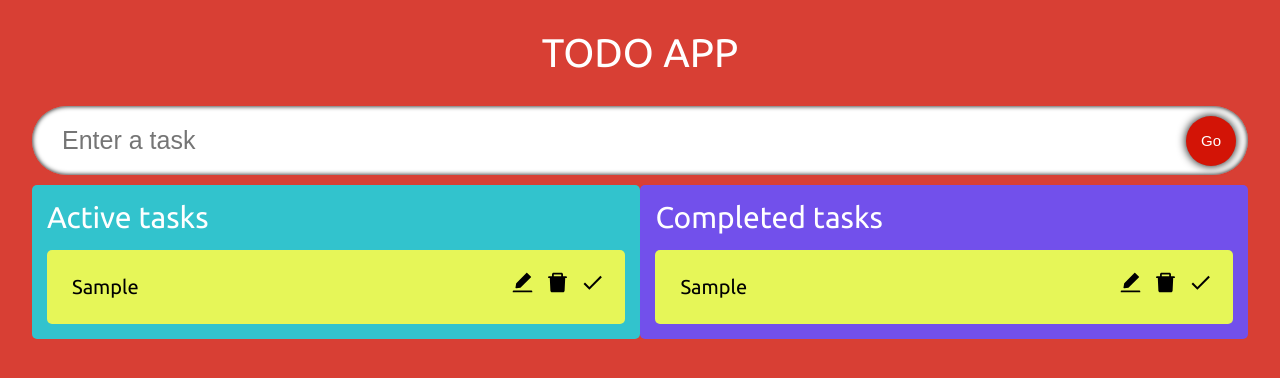
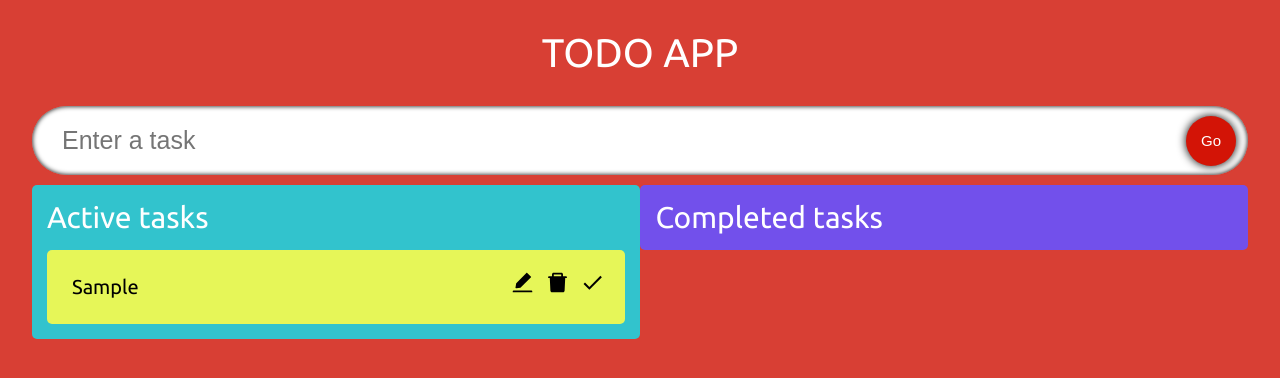
Before and after one commit to orpic/typescript-react, a React (Vite) app: page / in a window 1280 px wide. Both pictures are taken after typing "Sample" into the empty fields and a click on the button "Go". Shown: the top 378 px of the page. Built offline with nearby package versions, Linux system fonts and the light colour scheme.

Commit message:
draggable components ready

```diff
--- a/package.json
+++ b/package.json
@@ -10,7 +10,9 @@
     "preview": "vite preview"
   },
   "dependencies": {
+    "@types/react-beautiful-dnd": "^13.1.4",
     "react": "^18.2.0",
+    "react-beautiful-dnd": "^13.1.1",
     "react-dom": "^18.2.0",
     "react-icons": "^4.10.1"
   },
--- a/src/App.tsx
+++ b/src/App.tsx
@@ -3,10 +3,12 @@
 import { Todo } from "./model";
 import InputField from "./components/InputField";
 import TodoList from "./components/TodoList";
+import { DragDropContext } from "react-beautiful-dnd";
 
 const App: React.FC = () => {
   const [todo, setTodo] = useState<string>("");
   const [todos, setTodos] = useState<Todo[]>([]);
+  const [completedTodos, setCompletedTodos] = useState<Todo[]>([]);
 
   const handleAdd = (e: React.FormEvent) => {
     e.preventDefault();
@@ -17,11 +19,22 @@
   console.log(todo, todos);
 
   return (
-    <div className="App">
-      <span className="heading">Todo App</span>
-      <InputField todo={todo} setTodo={setTodo} handleAdd={handleAdd} />
-      <TodoList todos={todos} setTodos={setTodos} />
-    </div>
+    <DragDropContext
+      onDragEnd={() => {
+        //
+      }}
+    >
+      <div className="App">
+        <span className="heading">Todo App</span>
+        <InputField todo={todo} setTodo={setTodo} handleAdd={handleAdd} />
+        <TodoList
+          todos={todos}
+          setTodos={setTodos}
+          completedTodos={completedTodos}
+          setCompletedTodos={setCompletedTodos}
+        />
+      </div>
+    </DragDropContext>
   );
 };
 
--- a/src/components/SingleTodo.tsx
+++ b/src/components/SingleTodo.tsx
@@ -3,14 +3,16 @@
 import { AiFillDelete, AiFillEdit } from "react-icons/ai";
 import { MdDone } from "react-icons/md";
 import "./styles.css";
+import { Draggable } from "react-beautiful-dnd";
 
 interface Props {
+  index: number;
   todo: Todo;
   todos: Todo[];
   setTodos: React.Dispatch<React.SetStateAction<Todo[]>>;
 }
 
-const SingleTodo: React.FC<Props> = ({ todo, todos, setTodos }) => {
+const SingleTodo: React.FC<Props> = ({ index, todo, todos, setTodos }) => {
   const [edit, setEdit] = useState<boolean>(false);
 
   const [editTodo, setEditTodo] = useState<string>(todo.todo);
@@ -41,7 +43,15 @@
 
   const inputRef = useRef<HTMLInputElement>(null);
   return (
-    <form className="todos__single" onSubmit={(e) => handleEdit(e, todo.id)}>
+    <Draggable draggableId={todo.id.toString()} index={index}>
+      {(provided) => (
+        <form
+          ref={provided.innerRef}
+          {...provided.draggableProps}
+          {...provided.dragHandleProps}
+          className="todos__single"
+          onSubmit={(e) => handleEdit(e, todo.id)}
+        >
           {edit ? (
             <input
               ref={inputRef}
@@ -75,6 +85,8 @@
             </span>
           </div>
         </form>
+      )}
+    </Draggable>
   );
 };
 
--- a/src/components/TodoList.tsx
+++ b/src/components/TodoList.tsx
@@ -1,3 +1,4 @@
+import { Droppable } from "react-beautiful-dnd";
 import { Todo } from "../model";
 import SingleTodo from "./SingleTodo";
 import "./styles.css";
@@ -5,33 +6,60 @@
 interface Props {
   todos: Todo[];
   setTodos: React.Dispatch<React.SetStateAction<Todo[]>>;
+  completedTodos: Todo[];
+  setCompletedTodos: React.Dispatch<React.SetStateAction<Todo[]>>;
 }
 
-const TodoList: React.FC<Props> = ({ todos, setTodos }) => {
+const TodoList: React.FC<Props> = ({
+  todos,
+  setTodos,
+  completedTodos,
+  setCompletedTodos,
+}) => {
   return (
     <div className="constainer">
-      <div className="todos">
+      <Droppable droppableId="TodosList">
+        {(provided) => (
+          <div
+            className="todos"
+            ref={provided.innerRef}
+            {...provided.droppableProps}
+          >
             <span className="todos__heading">Active tasks</span>
-        {todos.map((todo) => (
+            {todos.map((todo, index) => (
               <SingleTodo
+                index={index}
                 key={todo.id}
                 todo={todo}
                 todos={todos}
                 setTodos={setTodos}
               />
             ))}
+            {provided.placeholder}
           </div>
-      <div className="todos remove">
+        )}
+      </Droppable>
+      <Droppable droppableId="TodosRemove">
+        {(provided) => (
+          <div
+            className="todos remove"
+            ref={provided.innerRef}
+            {...provided.droppableProps}
+          >
             <span className="todos__heading">Completed tasks</span>
-        {todos.map((todo) => (
+            {completedTodos.map((todo, index) => (
               <SingleTodo
+                index={index}
                 key={todo.id}
                 todo={todo}
-            todos={todos}
-            setTodos={setTodos}
+                todos={completedTodos}
+                setTodos={setCompletedTodos}
               />
             ))}
+            {provided.placeholder}
           </div>
+        )}
+      </Droppable>
     </div>
   );
 };
```
Also changed, not shown: 1 other file (tests, documents, lock files or other folders). Lines whose indentation alone changed are shown as unchanged.
